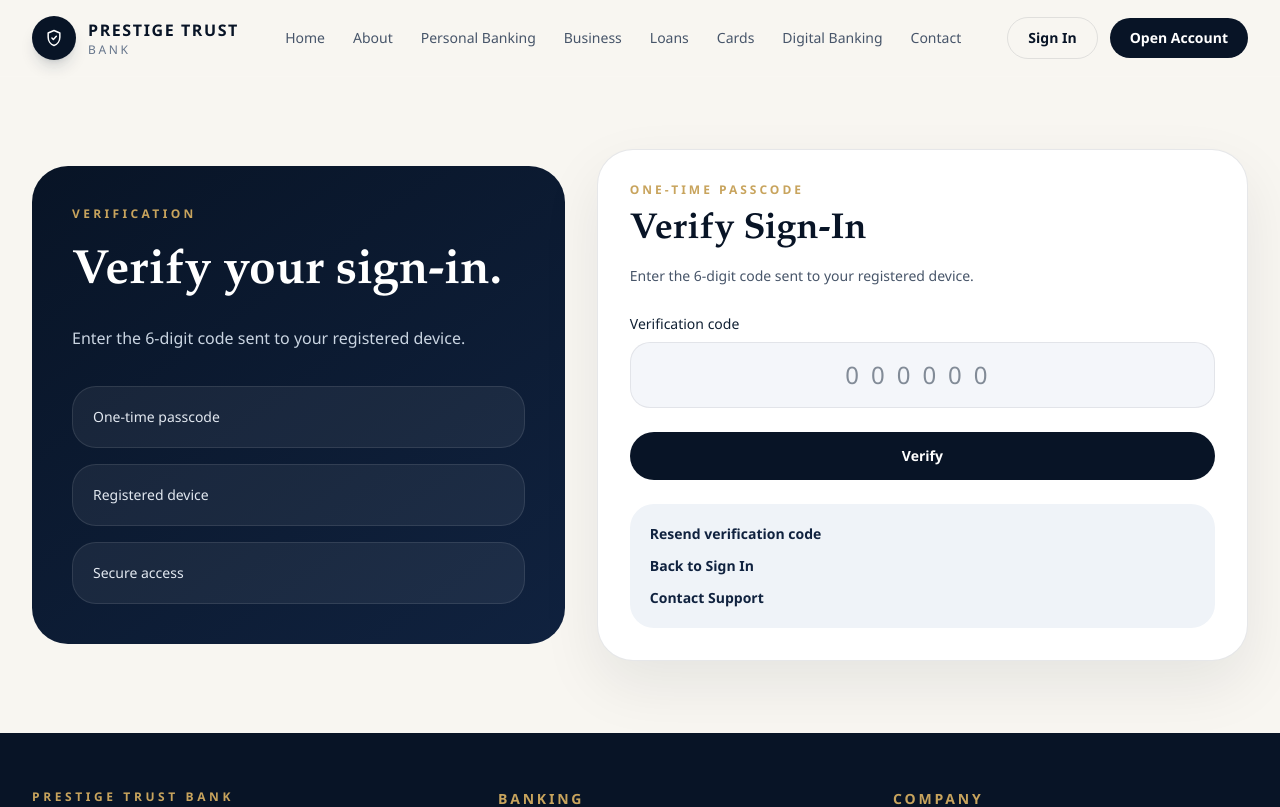
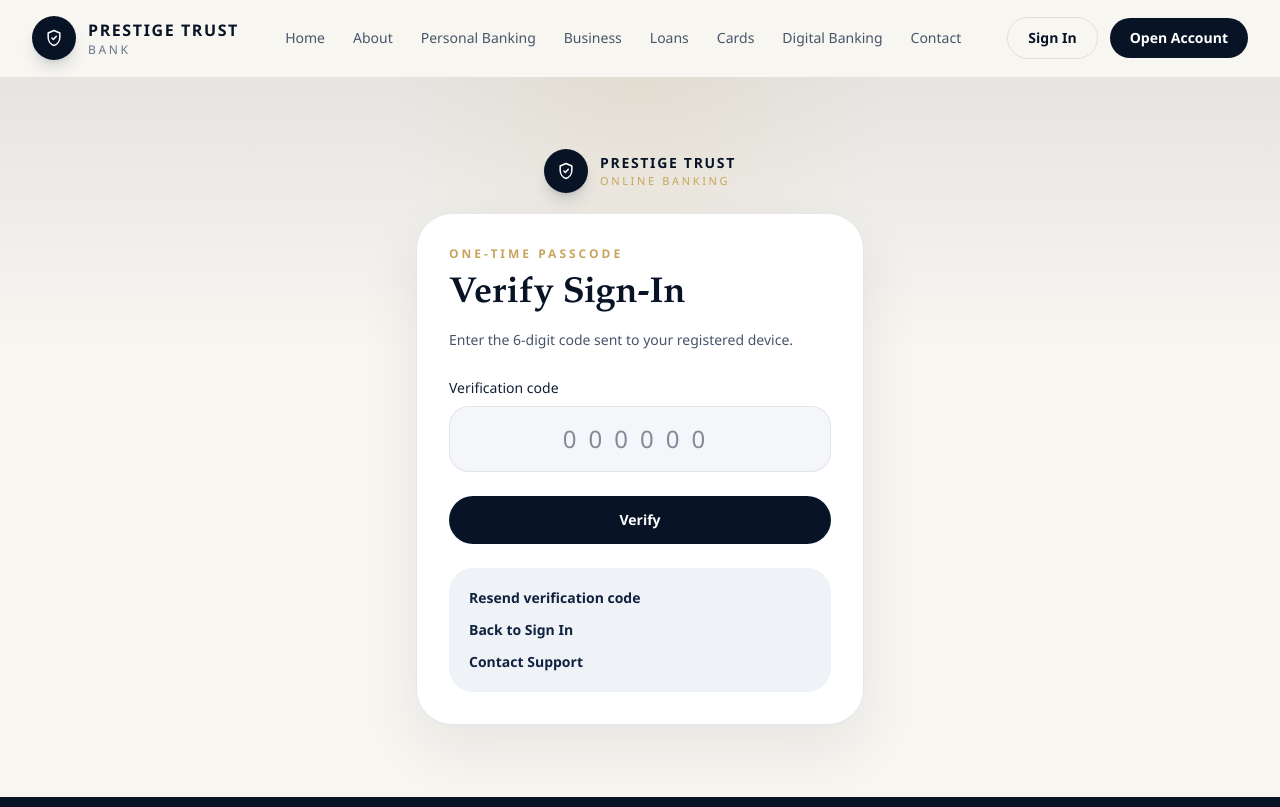
Before and after one commit to Fame233112eimmoa/prestigetrustbank, a Next.js app: page /otp in a window 1280 px wide. Shown: the top 807 px of the page. Built offline with nearby package versions, Linux system fonts and the light colour scheme.

Commit message:
Updated banking website UI

```diff
--- a/app/(site)/otp/page.tsx
+++ b/app/(site)/otp/page.tsx
@@ -1,45 +1,37 @@
 import type { Metadata } from "next";
+import Link from "next/link";
 
+import { ShieldIcon } from "@/components/icons";
 import { OtpForm } from "@/forms/otp-form";
 
 export const metadata: Metadata = {
   title: "Verify Login",
-  description:
-    "Verify your Prestige Trust Bank sign-in.",
+  description: "Verify your Prestige Trust Bank sign-in.",
 };
 
 export default function OtpPage() {
   return (
-    <section className="section-spacing">
-      <div className="container-shell grid gap-8 lg:grid-cols-[0.9fr_1.1fr] lg:items-center">
-        <div className="rounded-[2.25rem] bg-[linear-gradient(145deg,#081426,#10223f)] p-8 text-white sm:p-10">
-          <p className="text-xs font-semibold uppercase tracking-[0.28em] text-[var(--color-gold)]">
-            Verification
-          </p>
-          <h1 className="mt-5 font-display text-5xl font-semibold leading-tight">
-            Verify your sign-in.
-          </h1>
-          <p className="mt-5 text-base leading-8 text-slate-300">
-            Enter the 6-digit code sent to your registered device.
-          </p>
+    <section className="relative flex min-h-[calc(100vh-5rem)] items-center justify-center overflow-hidden px-4 py-8 sm:px-6">
+      <div className="absolute inset-0 bg-[radial-gradient(circle_at_top,rgba(200,164,93,0.12),transparent_26%),linear-gradient(180deg,rgba(8,20,38,0.08),transparent_38%)]" />
 
-          <div className="mt-8 grid gap-4">
-            {[
-              "One-time passcode",
-              "Registered device",
-              "Secure access",
-            ].map((item) => (
-              <article
-                key={item}
-                className="rounded-[1.5rem] border border-white/10 bg-white/6 px-5 py-4 text-sm leading-7 text-slate-200"
-              >
-                {item}
-              </article>
-            ))}
+      <div className="relative mx-auto flex w-full max-w-md flex-col items-center">
+        <Link href="/" className="mb-5 flex items-center gap-3">
+          <div className="flex h-11 w-11 items-center justify-center rounded-full bg-[var(--color-navy-950)] text-white shadow-lg shadow-slate-950/15">
+            <ShieldIcon className="h-5 w-5" />
           </div>
+          <div>
+            <p className="text-sm font-semibold uppercase tracking-[0.12em] text-[var(--color-navy-950)]">
+              Prestige Trust
+            </p>
+            <p className="text-[11px] uppercase tracking-[0.24em] text-[var(--color-gold)]">
+              Online Banking
+            </p>
+          </div>
+        </Link>
+
+        <div className="w-full">
+          <OtpForm />
         </div>
-
-        <OtpForm />
       </div>
     </section>
   );
```
